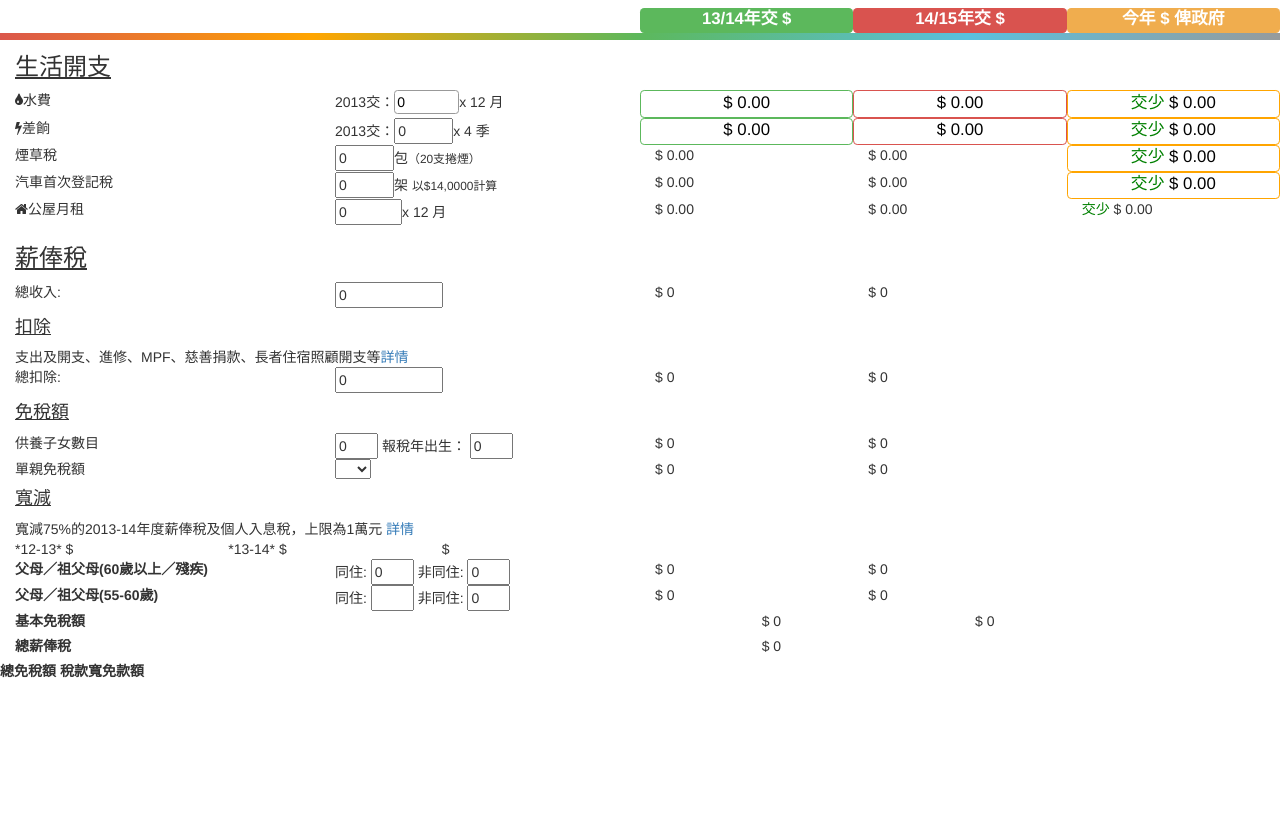
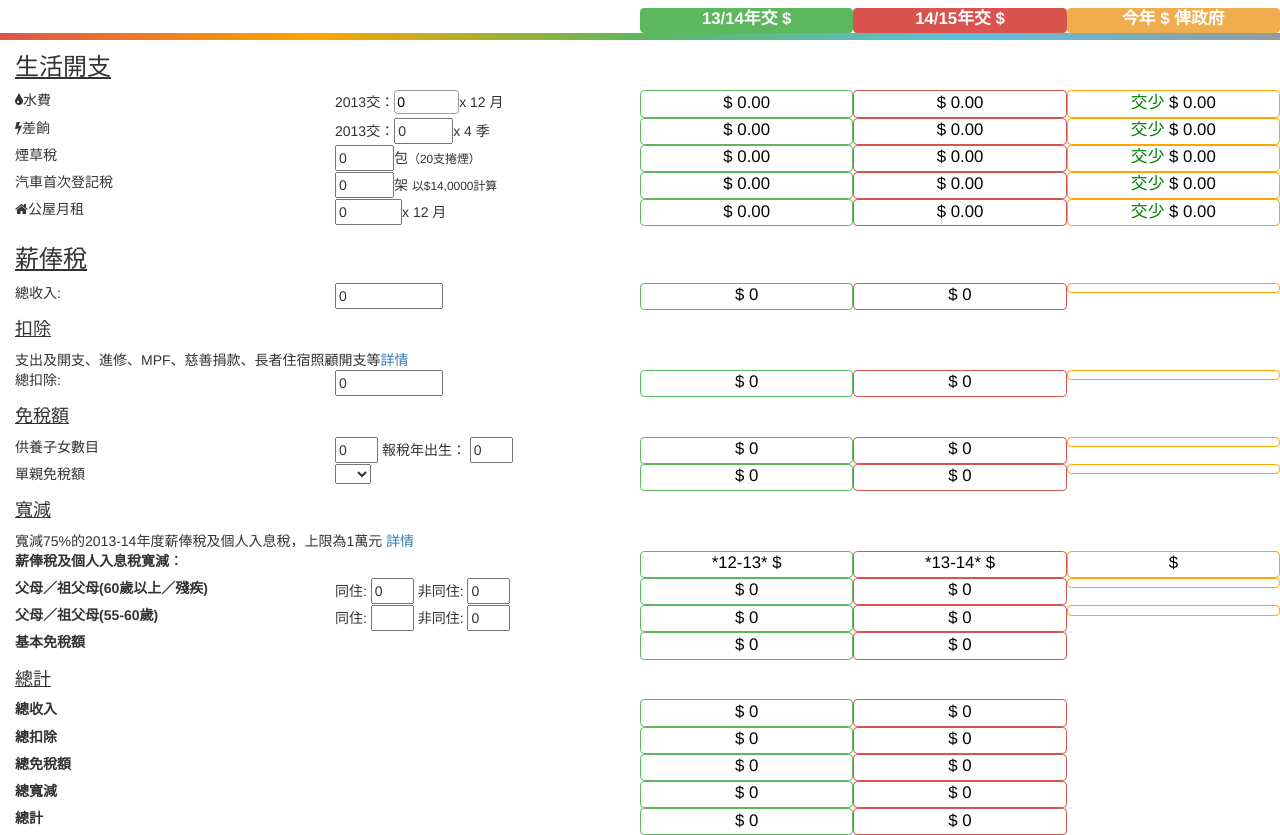
Before and after one commit to code4hk/budget2014, a website with bundled scripts: page public/index.html in a window 1280 px wide. Shown: the part 46-881 px from the top of the page. Before the commit the page ends 800 px from the top, so only its background shows below. Built offline with nearby package versions, Linux system fonts and the light colour scheme; some icons are missing.

Commit message:
style of table basically done

```diff
--- a/public/index.html
+++ b/public/index.html
@@ -2,6 +2,7 @@
 <html lang="en">
 <head>
     <title>財政預算案2014－15計算器</title>
+    <meta charset="utf-8">
     <meta name="viewport" content="width=device-width, initial-scale=1.0">
     <link rel="stylesheet" href="//netdna.bootstrapcdn.com/bootstrap/3.1.0/css/bootstrap.min.css">
     <link rel="stylesheet" href="//netdna.bootstrapcdn.com/bootstrap/3.1.0/css/bootstrap-theme.min.css">
--- a/public/templates/calculator1.html
+++ b/public/templates/calculator1.html
@@ -97,9 +97,9 @@
         <span class="icon-svg"></span>煙草稅
     </div>
     <div class="col-xs-3"><input type="text" ng-model="living.cigaretteCount" maxlength="4" size="4">包<small>（20支捲煙）</small></div>
-    <div class="col-xs-2 y2013tax"><div ng-show="show2013">$ {{y2013.cigaretteTax | number:2}}</div>
+    <div class="col-xs-2 label label-1314 y2013tax"><div ng-show="show2013">$ {{y2013.cigaretteTax | number:2}}</div>
 </div>
-<div class="col-xs-2 y2014tax"><div ng-show="show2014">$ {{y2014.cigaretteTax | number:2}}</div>
+<div class="col-xs-2 y2014tax label label-1415"><div ng-show="show2014">$ {{y2014.cigaretteTax | number:2}}</div>
 </div>
 <div class="col-xs-2 label label-diff"> <tax-diff prop-key="cigaretteTax"></tax-diff>       </div>
 
@@ -109,8 +109,8 @@
         <span class="icon-transportation_car"></span>汽車首次登記稅
     </div>
     <div class="col-xs-3"><input type="text" ng-model="living.firstCarCount" maxlength="4" size="4">架 <small>以$14,0000計算</small></div>
-    <div class="col-xs-2 y2013tax">$ {{y2013.firstCarTax | number:2}}</div>
-    <div class="col-xs-2 y2014tax">$ {{y2014.firstCarTax | number:2}}</div>
+    <div class="col-xs-2 y2013tax label label-1314">$ {{y2013.firstCarTax | number:2}}</div>
+    <div class="col-xs-2 y2014tax label label-1415">$ {{y2014.firstCarTax | number:2}}</div>
     <div class="col-xs-2 label label-diff"><tax-diff prop-key="firstCarTax"></tax-diff></div>
 </div>
 
@@ -119,11 +119,11 @@
         <span class="fa fa-home"></span>公屋月租
     </div>
     <div class="col-xs-3"><input type="text" ng-model="living.publicHouseRentCount" maxlength="6" size="5">x 12 月</div>
-        <div class="col-xs-2 y2013tax">$ {{y2013.publicHouseRentTax | number:2}}
+        <div class="col-xs-2 label label-1314 y2013tax">$ {{y2013.publicHouseRentTax | number:2}}
         </div>
-        <div class="col-xs-2 y2014tax">$ {{y2014.publicHouseRentTax | number:2}}
+        <div class="col-xs-2 label label-1415 y2014tax">$ {{y2014.publicHouseRentTax | number:2}}
     </div>
-    <div class="col-xs-2">
+    <div class="col-xs-2 label label-diff">
        <tax-diff prop-key="publicHouseRentTax"></tax-diff>
    </div>
 </div>
@@ -147,9 +147,9 @@
         <div class="col-xs-3">
             <input type="text" ng-model="salaryTaxInfo.income" maxlength="10" size="10">
         </div>
-        <div class="col-xs-2 y2013tax">$ {{salaryTaxInfo.income}}</div>
-        <div class="col-xs-2 y2014tax">$ {{salaryTaxInfo.income}}</div>
-        <div class="col-xs-2"> </div>
+        <div class="col-xs-2 label label-1314 y2013tax">$ {{salaryTaxInfo.income}}</div>
+        <div class="col-xs-2 label label-1415 y2014tax">$ {{salaryTaxInfo.income}}</div>
+        <div class="col-xs-2 label label-diff"> </div>
     </div>
 
 
@@ -162,9 +162,9 @@
         <div class="col-xs-3">
             <input type="text" ng-model="salaryTaxInfo.deductions.othersCount" maxlength="10" size="10">
         </div>
-        <div class="col-xs-2 y2013tax">$ {{salaryTaxInfo.deductions.othersCount}}</div>
-        <div class="col-xs-2 y2014tax">$ {{salaryTaxInfo.deductions.othersCount}}</div>
-        <div class="col-xs-2"> </div>
+        <div class="col-xs-2 label label-1314 y2013tax">$ {{salaryTaxInfo.deductions.othersCount}}</div>
+        <div class="col-xs-2 label label-1415 y2014tax">$ {{salaryTaxInfo.deductions.othersCount}}</div>
+        <div class="col-xs-2 label label-diff"> </div>
     </div>
 
     <h4 class="calculator-heading">免稅額</h4>
@@ -175,9 +175,9 @@
             報稅年出生： <input type="text" ng-model="salaryTaxInfo.allowances.bornChildCount" maxlength="2" size="2">
         </div>
 
-        <div class="col-xs-2 y2013tax">$ {{y2013.salary.allowancesEntitled.totalChild}}</div>
-        <div class="col-xs-2 y2014tax">$ {{y2014.salary.allowancesEntitled.totalChild}}</div>
-        <div class="col-xs-2">
+        <div class="col-xs-2 label label-1314 y2013tax">$ {{y2013.salary.allowancesEntitled.totalChild}}</div>
+        <div class="col-xs-2 label label-1415 y2014tax">$ {{y2014.salary.allowancesEntitled.totalChild}}</div>
+        <div class="col-xs-2 label label-diff">
            <diff prop-key="salary.allowancesEntitled.totalChild" negative="false"></diff>
        </div>
 
@@ -191,9 +191,9 @@
             <option value="true">是</option>
         </select>
     </div>
-    <div class="col-xs-2 y2013tax">$ {{y2013.salary.allowancesEntitled.singleParent}} </div>
-    <div class="col-xs-2 y2014tax">$ {{y2013.salary.allowancesEntitled.singleParent}}</div>
-    <div class="col-xs-2">
+    <div class="col-xs-2 label label-1314 y2013tax">$ {{y2013.salary.allowancesEntitled.singleParent}} </div>
+    <div class="col-xs-2 label label-1415 y2014tax">$ {{y2013.salary.allowancesEntitled.singleParent}}</div>
+    <div class="col-xs-2 label label-diff">
        <diff prop-key="salary.allowancesEntitled.singleParent" negative="false"></diff>
    </div>
 </div>
@@ -204,9 +204,10 @@
     <div class="col-xs-12">寬減75%的2013-14年度薪俸稅及個人入息稅，上限為1萬元 <a href="http://www.budget.gov.hk/2014/chi/highlights.html">詳情</a></div>
 </div>
 <div class="row">
-    <div class="col-xs-2 y2013tax">*12-13* $ {{y2013.salary.reductions}} </div>
-    <div class="col-xs-2 y2014tax">*13-14* $ {{y2014.salary.reductions}}</div>
-    <div class="col-xs-2">
+    <div class="col-xs-6"><label>薪俸稅及個人入息稅寛減︰</label></div>
+    <div class="col-xs-2 label label-1314 y2013tax">*12-13* $ {{y2013.salary.reductions}} </div>
+    <div class="col-xs-2 label label-1415 y2014tax">*13-14* $ {{y2014.salary.reductions}}</div>
+    <div class="col-xs-2 label label-diff">
        <diff prop-key="salary.reductions" negative="false"></diff>
 
    </div>
@@ -221,10 +222,10 @@
         非同住:  <input type="text" ng-model="salaryTaxInfo.allowances.dependent60ParentsCount" maxlength="2" size="2">
     </div>
 
-    <div class="col-xs-2 y2013tax">$ {{y2013.salary.allowancesEntitled.dependent60ParentsTotal}} </div>
-    <div class="col-xs-2 y2014tax">$ {{y2013.salary.allowancesEntitled.dependent60ParentsTotal}}</div>
-    <div class="col-xs-2">
-       <diff prop-key="salary.allowancesEntitled.dependent60Parents" negative="false"></diff>
+    <div class="col-xs-2 label label-1314 y2013tax">$ {{y2013.salary.allowancesEntitled.dependent60ParentsTotal}} </div>
+    <div class="col-xs-2 label label-1415 y2014tax">$ {{y2014.salary.allowancesEntitled.dependent60ParentsTotal}}</div>
+    <div class="col-xs-2 label label-diff">
+       <diff prop-key="salary.allowancesEntitled.dependent60ParentsTotal" negative="false"></diff>
    </div>
 </div>
 <div class="row">
@@ -233,36 +234,56 @@
      非同住:  <input type="text" ng-model="salaryTaxInfo.allowances.dependent55ParentsCount" maxlength="2" size="2">
  </div>
 
- <div class="col-xs-2 y2013tax">$ {{y2013.salary.allowancesEntitled.dependent55ParentsTotal}} </div>
- <div class="col-xs-2 y2014tax">$ {{y2013.salary.allowancesEntitled.dependent55ParentsTotal}}</div>
- <div class="col-xs-2">
+ <div class="col-xs-2 label label-1314 y2013tax">$ {{y2013.salary.allowancesEntitled.dependent55ParentsTotal}} </div>
+ <div class="col-xs-2 label label-1415 y2014tax">$ {{y2014.salary.allowancesEntitled.dependent55ParentsTotal}}</div>
+ <div class="col-xs-2 label label-diff">
    <diff prop-key="salary.allowancesEntitled.dependent55ParentsTotal" negative="false"></diff>
 </div>
 </div>
 
 <div class="row">
-    <div class="col-xs-3"><label>基本免稅額</label></div>
-    <div class="col-xs-4">
+    <div class="col-xs-6"><label>基本免稅額</label></div>
+    <div class="col-xs-2 label label-1314 y2013tax">$ 0</div>
+    <div class="col-xs-2 label label-1415 y2014tax">$ 0</div>
+    <div class="col-xs-2 label label-diff"></div>
+</div>
 
-    </div>
-    <div class="col-xs-2 y2013tax">$ 0</div>
-    <div class="col-xs-2 y2014tax">$ 0</div>
+<h4 class="calculator-heading">總計</h4>
+
+<div class="row">
+    <div class="col-xs-6"><label>總收入</label></div>
+    <div class="col-xs-2 label label-1314 y2013tax">$ 0</div>
+    <div class="col-xs-2 label label-1415 y2014tax">$ 0</div>
+    <div class="col-xs-2 label label-diff"></div>
+</div>
+
+<div class="row">
+    <div class="col-xs-6"><label>總扣除</label></div>
+    <div class="col-xs-2 label label-1314 y2013tax">$ 0</div>
+    <div class="col-xs-2 label label-1415 y2014tax">$ 0</div>
+    <div class="col-xs-2 label label-diff"></div>
+</div>
+<div class="row">
+    <div class="col-xs-6"><label>總免稅額</label></div>
+    <div class="col-xs-2 label label-1314 y2013tax">$ 0</div>
+    <div class="col-xs-2 label label-1415 y2014tax">$ 0</div>
+    <div class="col-xs-2 label label-diff"></div>
+</div>
+<div class="row">
+    <div class="col-xs-6"><label>總寬減</label></div>
+    <div class="col-xs-2 label label-1314 y2013tax">$ 0</div>
+    <div class="col-xs-2 label label-1415 y2014tax">$ 0</div>
+    <div class="col-xs-2 label label-diff"></div>
+</div>
+<div class="row">
+    <div class="col-xs-6"><label>總計</label></div>
+    <div class="col-xs-2 label label-1314 y2013tax">$ 0</div>
+    <div class="col-xs-2 label label-1415 y2014tax">$ 0</div>
+    <div class="col-xs-2 label label-diff"></div>
+</div>
 </div>
 
 
-<div class="row">
-    <div class="col-xs-3"><label>總薪俸稅</label></div>
-    <div class="col-xs-4">
-
-    </div>
-    <div class="col-xs-2 y2013tax">$ 0</div>
-    <div class="col-xs-2 y2014tax"></div>
-</div>
-
-</div>
-<label>總免稅額</label>
-
-<label>稅款寬免款額</label>
 
 
 <a class="control-btn fui-arrow-down" href="#"> </a>
```
Also changed, not shown: gulpfile.js (+5 -2 lines), dist/scripts/concat.js, 1 other file.
